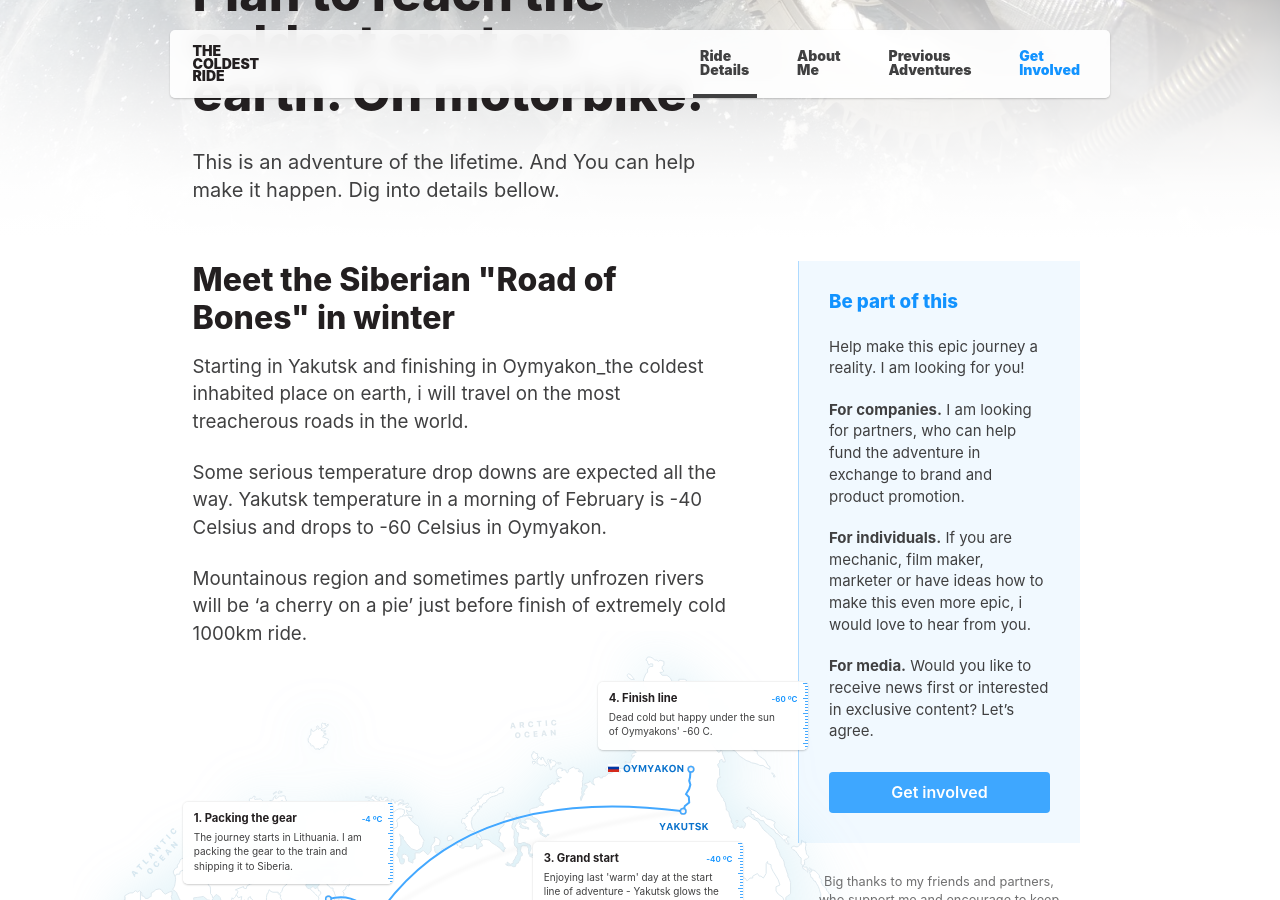
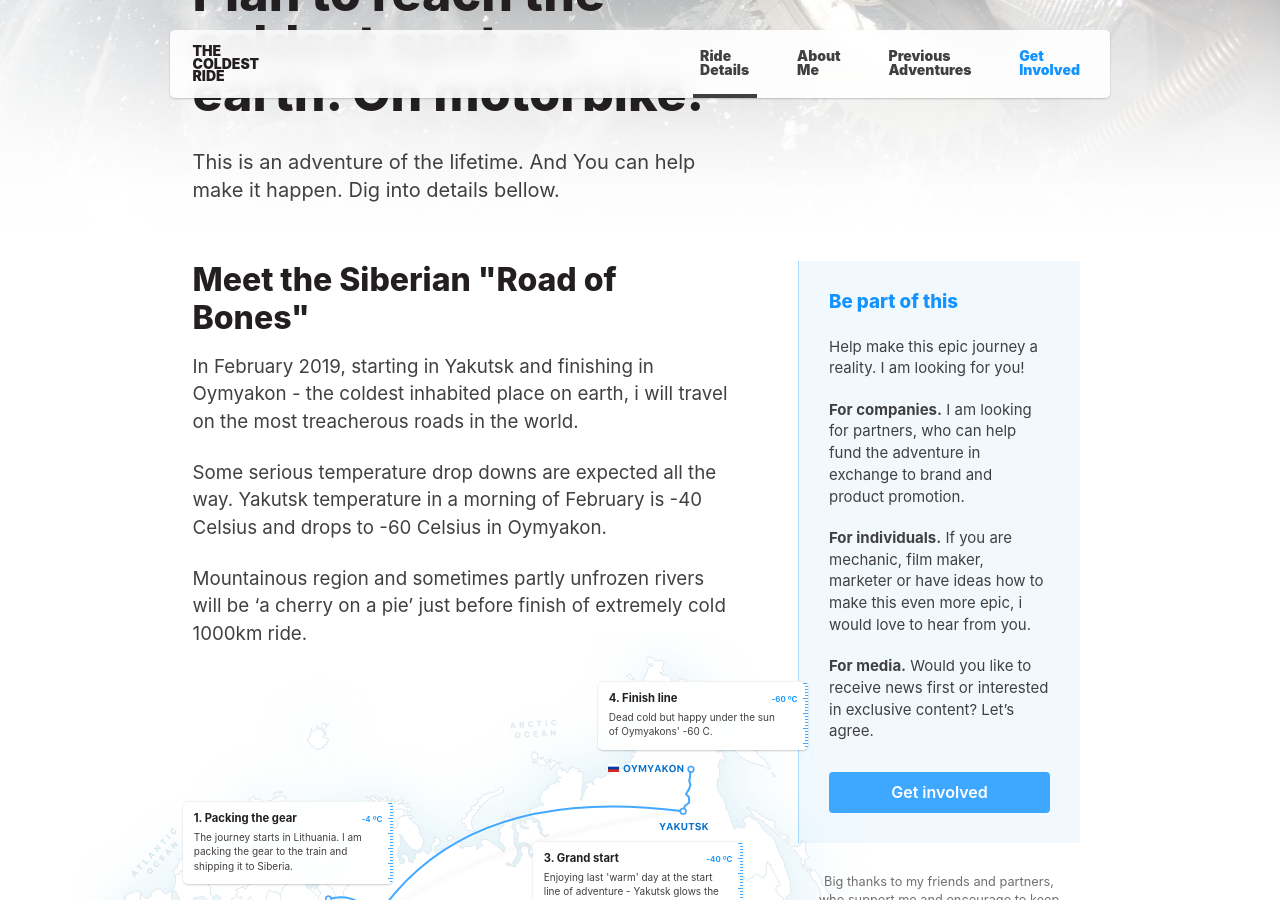
Before and after one commit to karolismieliauskas/thecoldestride.com, a Jekyll site: the page built from pages/index.html, in a window 1280 px wide and 900 px high, scrolled down 410 px. Built offline with Jekyll 4.4.1, drawn with Linux system fonts in a browser that asks for light colours.

Commit message:
Update index.yml

```diff
--- a/_data/index.yml
+++ b/_data/index.yml
@@ -2,9 +2,9 @@ hero:
   title: Plan to reach the coldest spot on earth. On motorbike.
   subtitle: This is an adventure of the lifetime. And You can help make it happen. Dig into details bellow.
 intro:
-  title: Meet the Siberian "Road of Bones" in winter
+  title: Meet the Siberian "Road of Bones"
   body: |
-    Starting in Yakutsk and finishing in Oymyakon_the coldest inhabited place on earth, i will travel on the most treacherous roads in the world.
+    In February 2019, starting in Yakutsk and finishing in Oymyakon - the coldest inhabited place on earth, i will travel on the most treacherous roads in the world.
 
     Some serious temperature drop downs are expected all the way. Yakutsk temperature in a morning of February is -40 Celsius and drops to -60 Celsius in Oymyakon.
 
```
